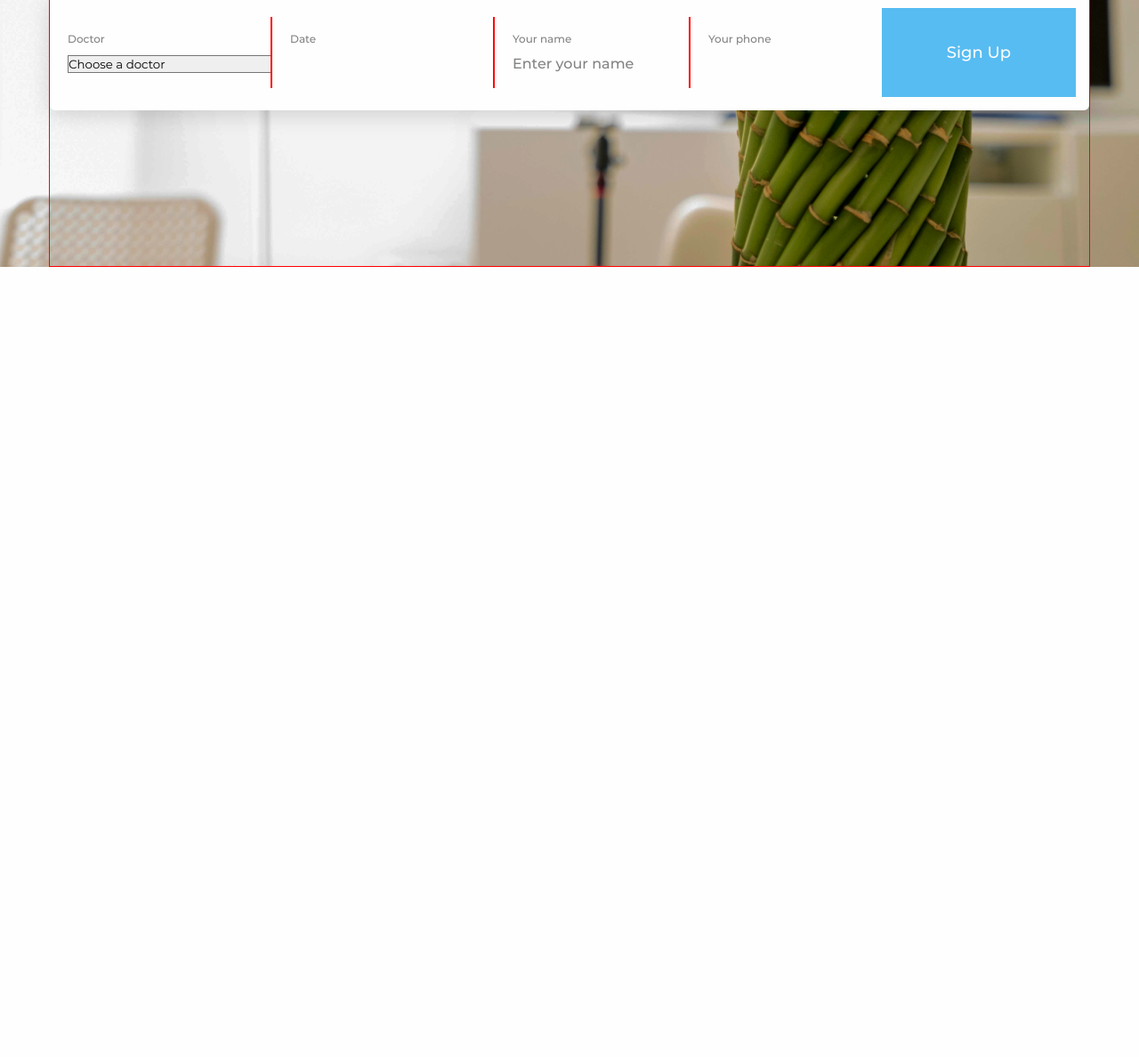
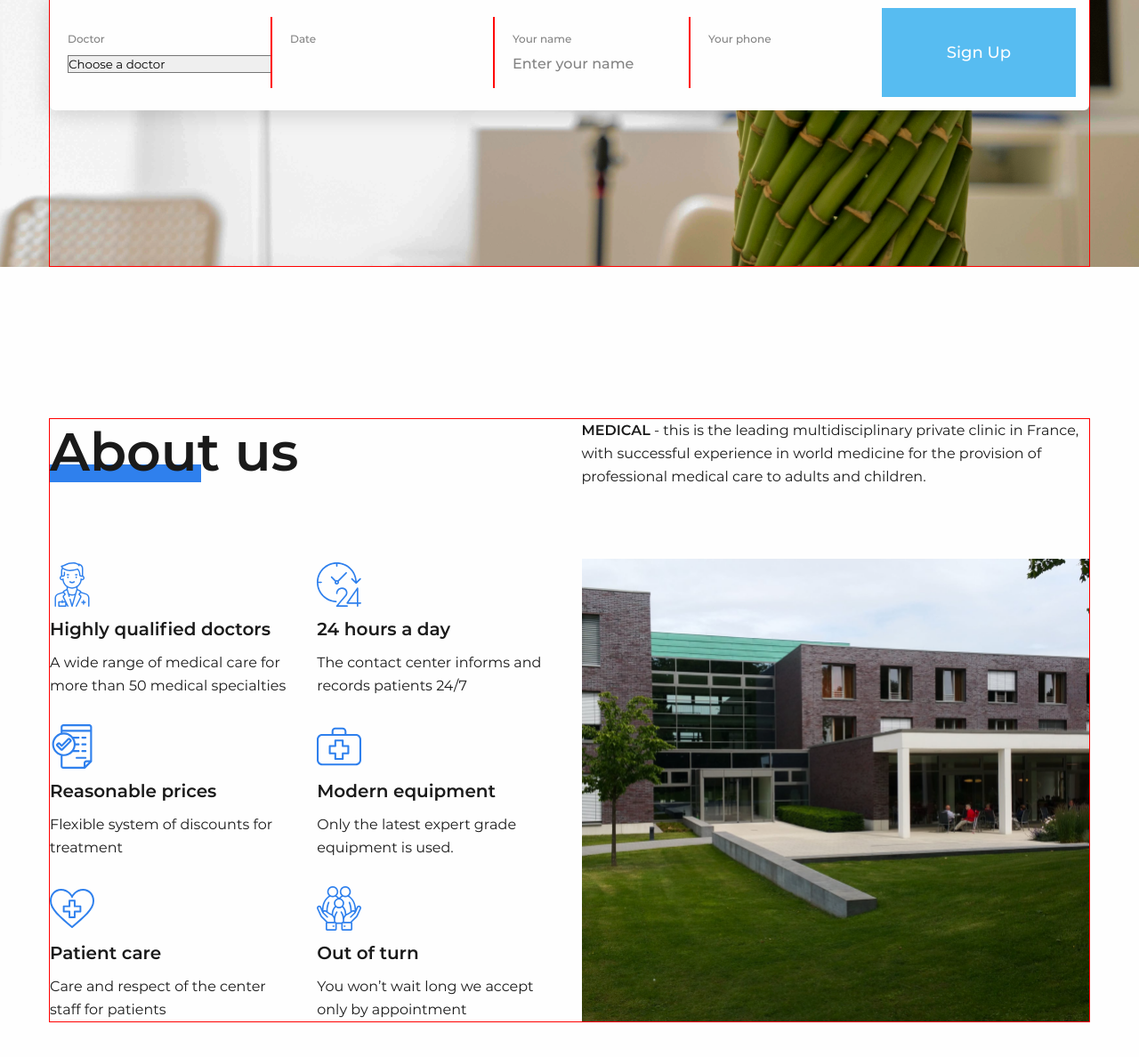
Before and after one commit to khomchenko/medical-landing, a website: page index.html in a window 1280 px wide. Shown: the part 550-1738 px from the top of the page at 89% size. Before the commit the page ends 850 px from the top, so only its background shows below. Drawn offline with Linux system fonts and the light colour scheme.

Commit message:
Add about section

```diff
--- /dev/null
+++ b/assets/sass/_about.scss
@@ -0,0 +1,47 @@
+.about {
+    display: flex;
+    flex-direction: column;
+    padding-top: 17rem;
+    padding-bottom: 8.5rem;
+
+    &__inner {
+        display: flex;
+        justify-content: space-between;
+    }
+
+    &__col {
+        display: flex;
+        flex-direction: column;
+        width: calc(50% - 1.35rem);
+
+        &__wrap {
+            display: flex;
+            flex-wrap: wrap;
+            justify-content: space-between;
+            margin-top: 8.8rem;
+
+            &__block {
+                display: flex;
+                flex-direction: column;
+                align-items: flex-start;
+                width: calc(50% - 15px);
+                margin-bottom: 3rem;
+
+                h3 {
+                    margin: 1rem 0;
+                }
+            }
+        }
+
+        &__img {
+            max-width: 100%;
+            height: 52rem;
+            object-fit: cover;
+            margin-top: auto;
+        }
+
+        strong {
+            text-transform: uppercase;
+        }
+    }
+}
--- a/assets/sass/_typography.scss
+++ b/assets/sass/_typography.scss
@@ -2,21 +2,32 @@
     font-size: 6rem;
     line-height: 7.3rem;
     font-weight: 600;
-    text-align: center;
+    text-align: left;
+    position: relative;
+
+    &::after {
+        content: '';
+        display: block;
+        position: absolute;
+        left: 0;
+        bottom: 2px;
+        background-color: var(--color-primary);
+        width: 17rem;
+        height: 2rem;
+        z-index: -1;
+    }
 }
 
 .heading-secondary {
     font-size: 3rem;
     line-height: 3rem;
     font-weight: 600;
-    text-align: center;
 }
 
 .heading-tertiary {
     font-size: 2rem;
     line-height: 3rem;
     font-weight: 600;
-    text-align: center;
 }
 
 .paragraph-sm {
@@ -24,3 +35,7 @@
     line-height: 2.2rem;
     font-weight: normal;
 }
+
+strong {
+    font-weight: 600;
+}
--- /dev/null
+++ b/assets/sass/_utilities.scss
@@ -0,0 +1,3 @@
+.u-margin-b-null {
+    margin: 0;
+}
--- a/assets/sass/main.scss
+++ b/assets/sass/main.scss
@@ -1,9 +1,12 @@
 @import "fonts";
 @import "reset";
 @import "base";
+@import "typography";
 @import "buttons";
 @import "header";
 @import "footer";
 @import "hero";
+@import "about";
 
+@import "utilities";
 @import "media";
--- a/index.html
+++ b/index.html
@@ -57,6 +57,52 @@
         </div>
     </section>
 
+    <section class="about">
+        <div class="container">
+            <div class="about__inner">
+                <div class="about__col">
+                    <h1 class="heading-primary">About us</h1>
+                    <div class="about__col__wrap">
+                        <div class="about__col__wrap__block">
+                            <img src="./assets/images/about/doctor.svg" alt="Doctor">
+                            <h3 class="heading-tertiary">Highly qualified doctors</h3>
+                            <p>A wide range of medical care for more than 50 medical specialties</p>
+                        </div>
+                        <div class="about__col__wrap__block">
+                            <img src="./assets/images/about/24-hours.svg" alt="24 hours">
+                            <h3 class="heading-tertiary">24 hours a day</h3>
+                            <p>The contact center informs and records patients 24/7</p>
+                        </div>
+                        <div class="about__col__wrap__block">
+                            <img src="./assets/images/about/approve-invoice.svg" alt="Price">
+                            <h3 class="heading-tertiary">Reasonable prices</h3>
+                            <p>Flexible system of discounts for treatment</p>
+                        </div>
+                        <div class="about__col__wrap__block">
+                            <img src="./assets/images/about/kit.svg" alt="Equipment">
+                            <h3 class="heading-tertiary">Modern equipment</h3>
+                            <p>Only the latest expert grade equipment is used.</p>
+                        </div>
+                        <div class="about__col__wrap__block u-margin-b-null">
+                            <img src="./assets/images/about/health.svg" alt="Care">
+                            <h3 class="heading-tertiary">Patient сare</h3>
+                            <p>Care and respect of the center staff for patients</p>
+                        </div>
+                        <div class="about__col__wrap__block u-margin-b-null">
+                            <img src="./assets/images/about/social-care.svg" alt="Social">
+                            <h3 class="heading-tertiary">Out of turn</h3>
+                            <p>You won’t wait long we accept only by appointment</p>
+                        </div>
+                    </div>
+                </div>
+                <div class="about__col">
+                    <p><strong>Medical</strong> - this is the leading multidisciplinary private clinic in France, with successful experience in world medicine for the provision of professional medical care to adults and children.</p>
+                    <img src="./assets/images/about/about.png" alt="About" class="about__col__img">
+                </div>
+            </div>
+        </div>
+    </section>
+
     <script src="./assets/js/main.js"></script>
 </body>
 </html>
```
Also changed, not shown: assets/css/style.css, assets/images/about/24-hours.svg (added), assets/images/about/about.png (added), assets/images/about/approve-invoice.svg (added), assets/images/about/doctor.svg (added), assets/images/about/health.svg (added), assets/images/about/kit.svg (added), assets/images/about/social-care.svg (added).
